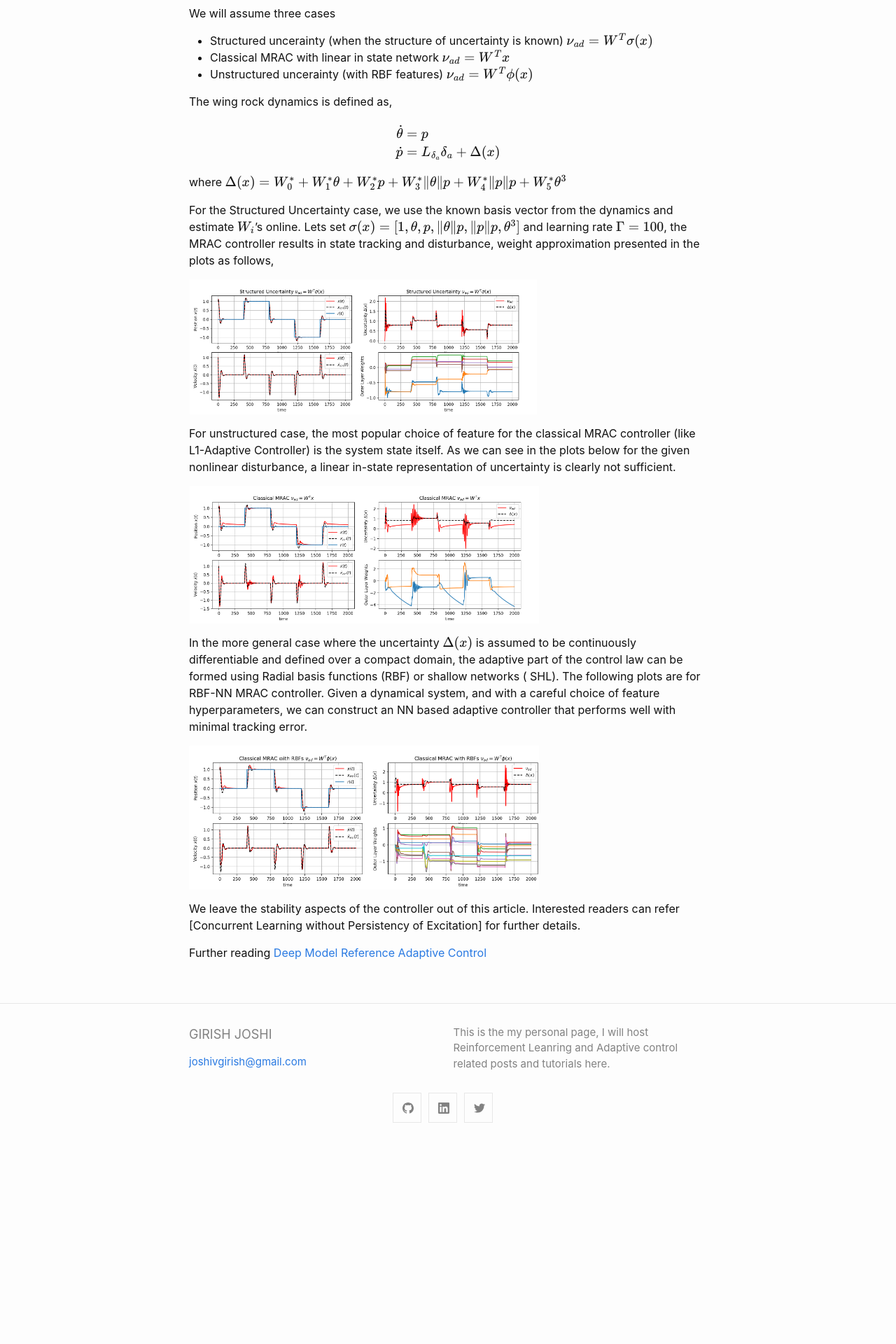
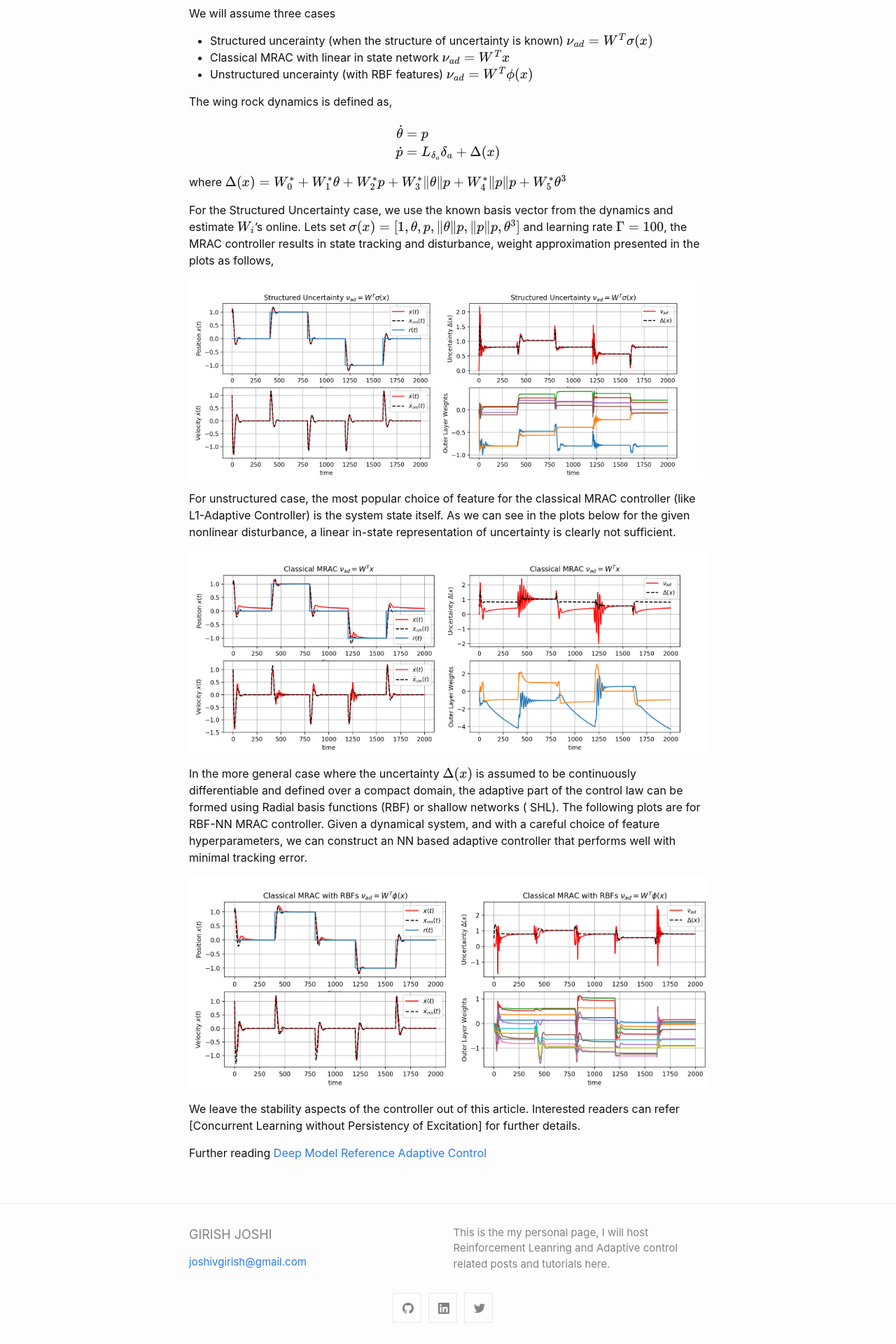
Before and after one commit to girishvjoshi/gj_blog, a Jekyll site: the page built from _posts/2019-12-18-Model-Reference-Adaptive-Control.markdown, in a window 1280 px wide. Shown: the part 1859-3779 px from the top of the page at 70% size. Built offline with Jekyll 4.4.1, drawn with Linux system fonts in a browser that asks for light colours; formulas are drawn with MathJax 3; before the commit the page ends 3493 px from its top, so only the background shows below that.

Commit message:
Update 2019-12-18-Model-Reference-Adaptive-Control.markdown

```diff
--- a/_posts/2019-12-18-Model-Reference-Adaptive-Control.markdown
+++ b/_posts/2019-12-18-Model-Reference-Adaptive-Control.markdown
@@ -106,16 +106,16 @@ where $$\Delta(x) = W^{*}_{0} + W^{*}_{1}\theta + W^{*}_{2}p + W^{*}_{3}\|\theta
 For the Structured Uncertainty case, we use the known basis vector from the dynamics and estimate $$W_i$$'s online.
 Lets set $$\sigma(x) = [1, \theta, p, \|\theta\|p, \|p\|p, \theta^3]$$ and learning rate $$\Gamma = 100$$, the MRAC controller results in state tracking and disturbance, weight approximation presented in the plots as follows,
 
-<img src="/gj_blog/assets/structured_MRAC.png" width="500">
+<img src="/gj_blog/assets/structured_MRAC.png">
 
 For unstructured case, the most popular choice of feature for the classical MRAC controller (like L1-Adaptive Controller) is the system state itself. As we can see in the plots below for the given nonlinear disturbance, a linear in-state representation of uncertainty is clearly not sufficient.
 
-<img src="/gj_blog/assets/Classical_MRAC.png" width="500">
+<img src="/gj_blog/assets/Classical_MRAC.png">
 
 In the more general case where the uncertainty $$\Delta(x)$$ is assumed to be continuously differentiable and defined over a compact domain, the adaptive part
 of the control law can be formed using Radial basis functions (RBF) or shallow networks ( SHL). The following plots are for RBF-NN MRAC controller. Given a dynamical system, and with a careful choice of feature hyperparameters, we can construct an NN based adaptive controller that performs well with minimal tracking error.
 
-<img src="/gj_blog/assets/RBF_MRAC.png" width="500">
+<img src="/gj_blog/assets/RBF_MRAC.png">
 
 We leave the stability aspects of the controller out of this article. Interested readers can refer [Concurrent Learning without Persistency of Excitation] for further details.
 
```
